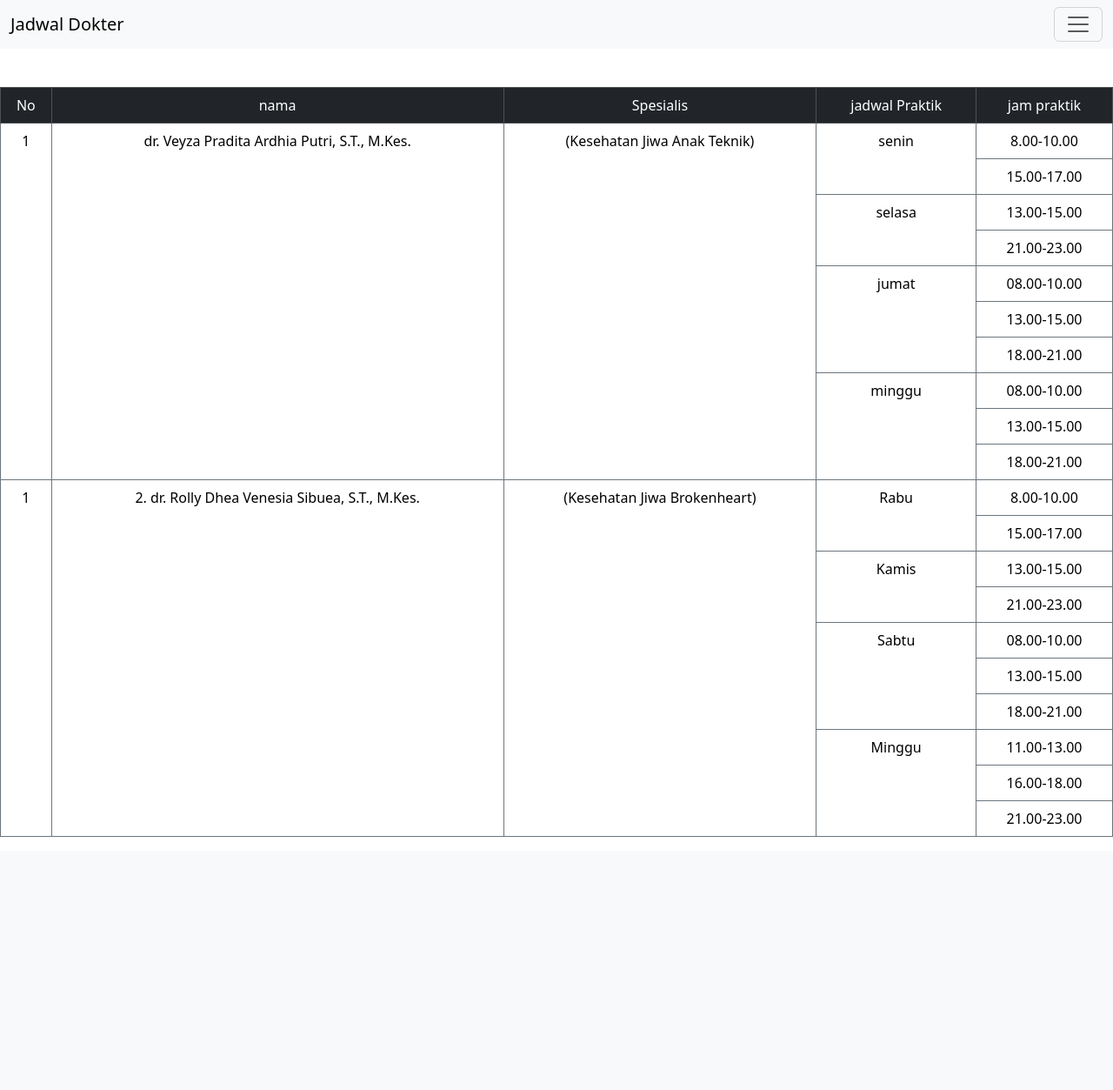
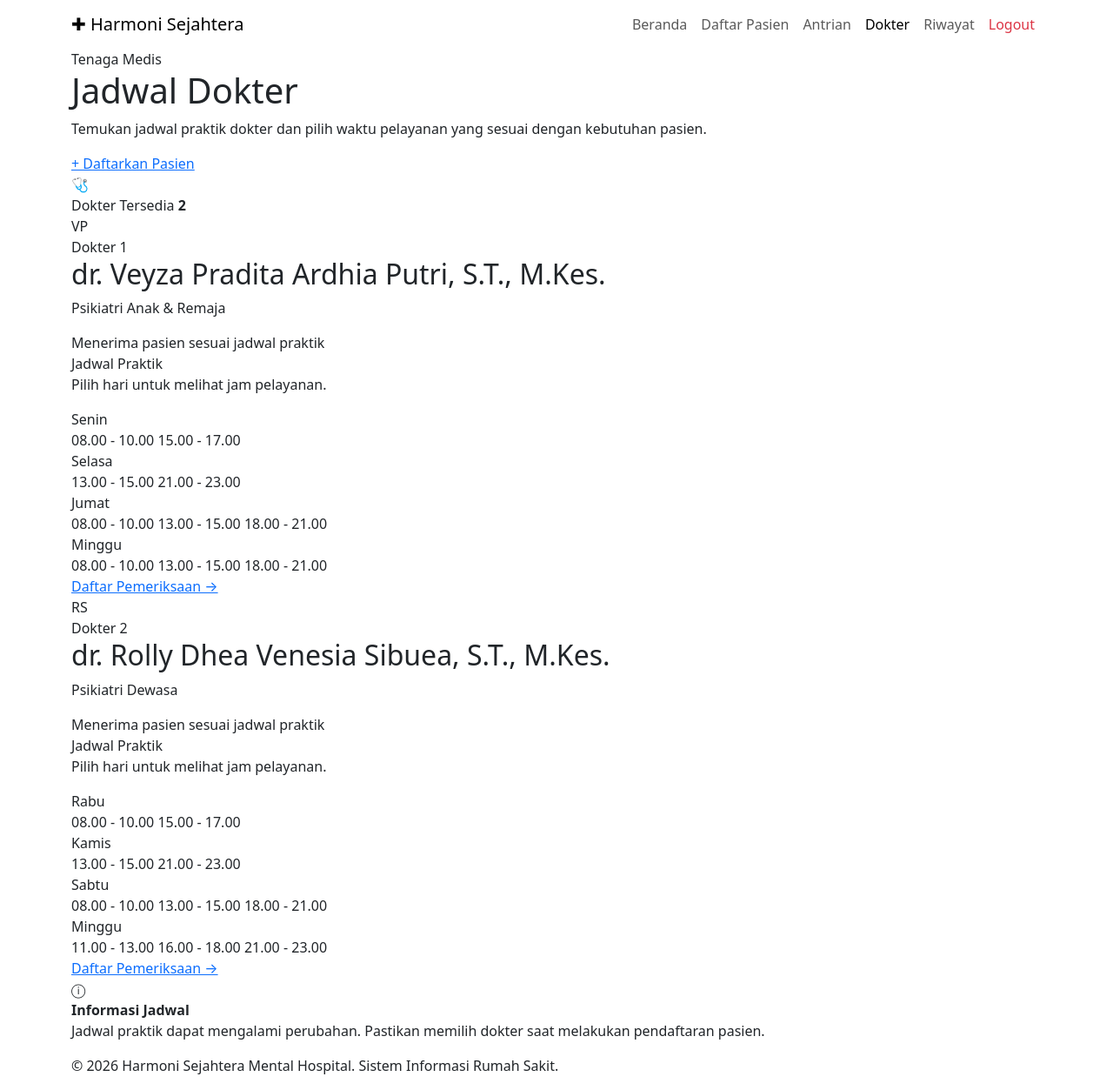
Before and after one commit to Veyzaputri/harmoni-sejahtera-hospital, a PHP site: page /jadwal_dokter.php in a window 1280 px wide. Shown: the whole page at 87% size. Before the commit the page ends 962 px from the top, so only its background shows below. Run offline with PHP 8.4, Linux system fonts and the light colour scheme; the visitor is signed in with stand-in values (Sample User, id 1).

Commit message:
Update language and structure in jadwal_dokter.php

```diff
--- a/jadwal_dokter.php
+++ b/jadwal_dokter.php
@@ -1,142 +1,331 @@
+<?php
+session_start();
+
+if (empty($_SESSION['username'])) {
+    header("Location: login.php?pesan=belum_login");
+    exit;
+}
+
+$dokter = [
+    [
+        "nama" => "dr. Veyza Pradita Ardhia Putri, S.T., M.Kes.",
+        "spesialis" => "Psikiatri Anak & Remaja",
+        "inisial" => "VP",
+        "jadwal" => [
+            "Senin" => ["08.00 - 10.00", "15.00 - 17.00"],
+            "Selasa" => ["13.00 - 15.00", "21.00 - 23.00"],
+            "Jumat" => ["08.00 - 10.00", "13.00 - 15.00", "18.00 - 21.00"],
+            "Minggu" => ["08.00 - 10.00", "13.00 - 15.00", "18.00 - 21.00"],
+        ]
+    ],
+    [
+        "nama" => "dr. Rolly Dhea Venesia Sibuea, S.T., M.Kes.",
+        "spesialis" => "Psikiatri Dewasa",
+        "inisial" => "RS",
+        "jadwal" => [
+            "Rabu" => ["08.00 - 10.00", "15.00 - 17.00"],
+            "Kamis" => ["13.00 - 15.00", "21.00 - 23.00"],
+            "Sabtu" => ["08.00 - 10.00", "13.00 - 15.00", "18.00 - 21.00"],
+            "Minggu" => ["11.00 - 13.00", "16.00 - 18.00", "21.00 - 23.00"],
+        ]
+    ]
+];
+?>
+
 <!doctype html>
-<html lang="en">
+<html lang="id">
+
 <head>
     <meta charset="utf-8">
-    <meta name="viewport" content="width=device-width, initial-scale=1">
-    <title>Jadwal Dokter</title>
-    <link href="https://cdn.jsdelivr.net/npm/bootstrap@5.3.2/dist/css/bootstrap.min.css" rel="stylesheet" integrity="sha384-T3c6CoIi6uLrA9TneNEoa7RxnatzjcDSCmG1MXxSR1GAsXEV/Dwwykc2MPK8M2HN" crossorigin="anonymous">
+
+    <meta
+        name="viewport"
+        content="width=device-width, initial-scale=1"
+    >
+
+    <title>Jadwal Dokter | Harmoni Sejahtera</title>
+
+    <link
+        href="https://cdn.jsdelivr.net/npm/bootstrap@5.3.2/dist/css/bootstrap.min.css"
+        rel="stylesheet"
+    >
+
+    <link rel="stylesheet" href="doctor.css">
 </head>
+
 <body>
-    <center>
-  <nav class="navbar bg-body-tertiary fixed-top">
-  <div class="container-fluid">
-    <a class="navbar-brand" href="#">Jadwal Dokter</a>
-    <button class="navbar-toggler" type="button" data-bs-toggle="offcanvas" data-bs-target="#offcanvasNavbar" aria-controls="offcanvasNavbar" aria-label="Toggle navigation">
+
+<nav class="navbar navbar-expand-lg sticky-top">
+
+    <div class="container">
+
+        <a
+            class="navbar-brand hospital-brand"
+            href="home.php"
+        >
+            <span class="brand-icon">✚</span>
+            Harmoni Sejahtera
+        </a>
+
+        <button
+            class="navbar-toggler"
+            type="button"
+            data-bs-toggle="collapse"
+            data-bs-target="#navbarMain"
+        >
             <span class="navbar-toggler-icon"></span>
         </button>
-    <div class="offcanvas offcanvas-end" tabindex="-1" id="offcanvasNavbar" aria-labelledby="offcanvasNavbarLabel">
-      <div class="offcanvas-header">
-        <h5 class="offcanvas-title" id="offcanvasNavbarLabel">Offcanvas</h5>
-        <button type="button" class="btn-close" data-bs-dismiss="offcanvas" aria-label="Close"></button>
+
+        <div
+            class="collapse navbar-collapse"
+            id="navbarMain"
+        >
+
+            <ul class="navbar-nav ms-auto align-items-lg-center">
+
+                <li class="nav-item">
+                    <a class="nav-link" href="home.php">
+                        Beranda
+                    </a>
+                </li>
+
+                <li class="nav-item">
+                    <a class="nav-link" href="form_pasien.php">
+                        Daftar Pasien
+                    </a>
+                </li>
+
+                <li class="nav-item">
+                    <a class="nav-link" href="tampil_pasien.php">
+                        Antrian
+                    </a>
+                </li>
+
+                <li class="nav-item">
+                    <a
+                        class="nav-link active"
+                        href="jadwal_dokter.php"
+                    >
+                        Dokter
+                    </a>
+                </li>
+
+                <li class="nav-item">
+                    <a class="nav-link" href="tampil_struk.php">
+                        Riwayat
+                    </a>
+                </li>
+
+                <li class="nav-item">
+                    <a
+                        class="nav-link text-danger"
+                        href="logout.php"
+                    >
+                        Logout
+                    </a>
+                </li>
+
+            </ul>
+
         </div>
-      <div class="offcanvas-body">
-        <ul class="navbar-nav justify-content-end flex-grow-1 pe-3">
-          <li class="nav-item">
-            <a class="nav-link active" aria-current="page" href="home.php">Home</a>
-          </li>
-          <li class="nav-item">
-            <a class="nav-link" href="#">lihat antrian</a>
-          </li>
-          <li class="nav-item dropdown">
-            <a class="nav-link dropdown-toggle" href="#" role="button" data-bs-toggle="dropdown" aria-expanded="false">
-              Dropdown
+
+    </div>
+
+</nav>
+
+
+<main class="doctor-page">
+
+    <div class="container">
+
+        <div class="page-heading">
+
+            <div>
+
+                <span class="page-label">
+                    Tenaga Medis
+                </span>
+
+                <h1>
+                    Jadwal Dokter
+                </h1>
+
+                <p>
+                    Temukan jadwal praktik dokter dan pilih waktu
+                    pelayanan yang sesuai dengan kebutuhan pasien.
+                </p>
+
+            </div>
+
+
+            <a
+                href="form_pasien.php"
+                class="register-button"
+            >
+                + Daftarkan Pasien
             </a>
-            <ul class="dropdown-menu">
-              <li><a class="dropdown-item" href="#">Action</a></li>
-              <li><a class="dropdown-item" href="#">Another action</a></li>
-              <li>
-                <hr class="dropdown-divider">
-              </li>
-              <li><a class="dropdown-item" href="#">Something else here</a></li>
-            </ul>
-          </li>
-        </ul>
-        <form class="d-flex mt-3" role="search">
-          <input class="form-control me-2" type="search" placeholder="Search" aria-label="Search">
-          <button class="btn btn-outline-success" type="submit">Search</button>
-        </form>
+
         </div>
+
+
+        <div class="doctor-summary">
+
+            <div class="summary-icon">
+                🩺
             </div>
+
+            <div>
+                <span>Dokter Tersedia</span>
+
+                <strong>
+                    <?= count($dokter); ?>
+                </strong>
             </div>
-</nav>
-<table class="table table-bordered border-secondary" style="margin-top:100px;">
 
-<thead class="table-dark">
-    <tr style="text-align:center;">
-   <td >No</td>
-   <td>nama</td>
-   <td>Spesialis</td>
-   <td>jadwal Praktik</td>
-   <td>jam praktik</td>
-   </tr>
-  </thead>
-  <tbody>
-    <tr style="text-align:center;">
-    <td rowspan="10">1</td>
-    <td rowspan="10">dr. Veyza Pradita Ardhia Putri, S.T., M.Kes.</td>
-    <td rowspan="10">(Kesehatan Jiwa Anak Teknik)</td>
-    <td rowspan="2">senin</td>
-    <td>8.00-10.00</td>
-    </tr>
-    <tr style="text-align:center;">
-    <td>15.00-17.00</td>
-    </tr>
-    <tr style="text-align:center;">
-    <td rowspan="2">selasa</td>
-    <td>13.00-15.00</td>
-    </tr>
-    <tr style="text-align:center;">
-    <td>21.00-23.00</td>
-    </tr>
-    <tr style="text-align:center;">
-    <td rowspan="3">jumat</td>
-    <td>08.00-10.00</td>
-    </tr>
-    <tr style="text-align:center;">
-    <td>13.00-15.00</td>
-    </tr>
-    <tr style="text-align:center;">
-    <td>18.00-21.00</td>
-    </tr>
-    <tr style="text-align:center;">
-    <td rowspan="3">minggu</td>
-    <td>08.00-10.00</td>
-    </tr>
-    <tr style="text-align:center;">
-    <td>13.00-15.00</td>
-    </tr>
-    <tr style="text-align:center;">
-    <td>18.00-21.00</td>
-    </tr>
-    <tr style="text-align:center;">
-    <td rowspan="10">1</td>
-    <td rowspan="10">2.	dr. Rolly Dhea Venesia Sibuea, S.T., M.Kes.</td>
-    <td rowspan="10"> (Kesehatan Jiwa Brokenheart)</td>
-    <td rowspan="2">Rabu</td>
-    <td>8.00-10.00</td>
-</tr>
-<tr style="text-align:center;">
-    <td>15.00-17.00</td>
-</tr>
- <tr style="text-align:center;">
-    <td rowspan="2">Kamis</td>
-    <td>13.00-15.00</td>
- </tr>
-    <tr style="text-align:center;">
-    <td>21.00-23.00</td>
-</tr>
- <tr style="text-align:center;">
-    <td rowspan="3">Sabtu</td>
-    <td>08.00-10.00</td>
- </tr>
- <tr style="text-align:center;">
-    <td>13.00-15.00</td>
-</tr>
-<tr style="text-align:center;">
-    <td>18.00-21.00</td>
-</tr>
-    <tr style="text-align:center;">
-    <td rowspan="3">Minggu</td>
-    <td>11.00-13.00</td>
-    </tr>
-    <tr style="text-align:center;">
-    <td>16.00-18.00</td>
-    </tr>
-    <tr style="text-align:center;">
-    <td>21.00-23.00</td>
-    </tr>
-</table>
-    <script src="https://cdn.jsdelivr.net/npm/bootstrap@5.3.2/dist/js/bootstrap.bundle.min.js" integrity="sha384-C6RzsynM9kWDrMNeT87bh95OGNyZPhcTNXj1NW7RuBCsyN/o0jlpcV8Qyq46cDfL" crossorigin="anonymous"></script>
-    </center>
+        </div>
+
+
+        <div class="doctor-grid">
+
+            <?php foreach ($dokter as $index => $item): ?>
+
+                <section class="doctor-card">
+
+                    <div class="doctor-header">
+
+                        <div class="doctor-avatar">
+                            <?= htmlspecialchars($item["inisial"]); ?>
+                        </div>
+
+                        <div class="doctor-identity">
+
+                            <span>
+                                Dokter <?= $index + 1; ?>
+                            </span>
+
+                            <h2>
+                                <?= htmlspecialchars($item["nama"]); ?>
+                            </h2>
+
+                            <p>
+                                <?= htmlspecialchars($item["spesialis"]); ?>
+                            </p>
+
+                        </div>
+
+                    </div>
+
+
+                    <div class="doctor-status">
+                        <span class="status-dot"></span>
+                        Menerima pasien sesuai jadwal praktik
+                    </div>
+
+
+                    <div class="schedule-heading">
+
+                        <div>
+                            <span>Jadwal Praktik</span>
+
+                            <p>
+                                Pilih hari untuk melihat jam pelayanan.
+                            </p>
+                        </div>
+
+                    </div>
+
+
+                    <div class="schedule-list">
+
+                        <?php foreach ($item["jadwal"] as $hari => $jamList): ?>
+
+                            <div class="schedule-row">
+
+                                <div class="day">
+                                    <?= htmlspecialchars($hari); ?>
+                                </div>
+
+                                <div class="time-list">
+
+                                    <?php foreach ($jamList as $jam): ?>
+
+                                        <span class="time-badge">
+                                            <?= htmlspecialchars($jam); ?>
+                                        </span>
+
+                                    <?php endforeach; ?>
+
+                                </div>
+
+                            </div>
+
+                        <?php endforeach; ?>
+
+                    </div>
+
+
+                    <div class="doctor-actions">
+
+                        <a
+                            href="form_pasien.php"
+                            class="choose-doctor"
+                        >
+                            Daftar Pemeriksaan →
+                        </a>
+
+                    </div>
+
+                </section>
+
+            <?php endforeach; ?>
+
+        </div>
+
+
+        <div class="doctor-note">
+
+            <div class="note-icon">
+                ⓘ
+            </div>
+
+            <div>
+
+                <strong>
+                    Informasi Jadwal
+                </strong>
+
+                <p>
+                    Jadwal praktik dapat mengalami perubahan.
+                    Pastikan memilih dokter saat melakukan
+                    pendaftaran pasien.
+                </p>
+
+            </div>
+
+        </div>
+
+    </div>
+
+</main>
+
+
+<footer>
+
+    <div class="container">
+
+        <p>
+            © <?= date("Y"); ?>
+            Harmoni Sejahtera Mental Hospital.
+            Sistem Informasi Rumah Sakit.
+        </p>
+
+    </div>
+
+</footer>
+
+
+<script src="https://cdn.jsdelivr.net/npm/bootstrap@5.3.2/dist/js/bootstrap.bundle.min.js"></script>
+
 </body>
+
 </html>
```
Lines whose indentation alone changed are shown as unchanged.
